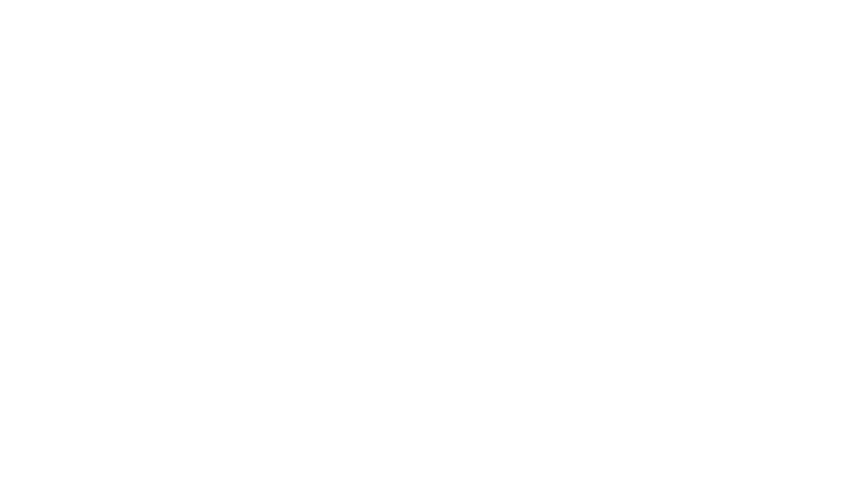
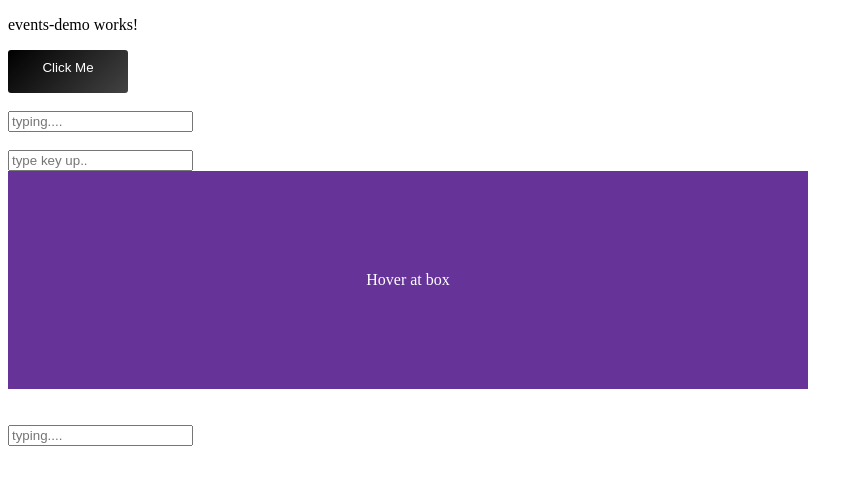
Before and after one commit to iuzaifa/angular.learn.dev, an Angular app: page / in a window 1280 px wide. Shown: the top 484 px of the page, without its empty margins (0-863 px from the left). Built offline with nearby package versions, Linux system fonts and the light colour scheme.

Commit message:
implimentd evets

```diff
--- a/src/app/app.html
+++ b/src/app/app.html
@@ -7,3 +7,4 @@
 <app-event-binding/>
 <app-function-call-on-button-click/> -->
 <!-- <app-data-types/> -->
+<app-events-demo/>
--- a/src/app/app.ts
+++ b/src/app/app.ts
@@ -7,13 +7,14 @@ import { InterpolationComponent } from './interpolation/interpolation';
 import { Login } from './components/login/login';
 import { PropertyBind } from './property-bind/property-bind';
 import { DataTypes } from './data-types/data-types';
+import { EventsDemo } from './events-demo/events-demo';
 
 
 @Component({
   selector: 'app-root',
   // imports: [RouterOutlet, InterpolationComponent, Login, Signin, PropertyBind , EventBinding, FunctionCallOnButtonClick],
   // imports: [RouterOutlet, DataTypes],
-  imports: [RouterOutlet],
+  imports: [RouterOutlet, EventsDemo],
   templateUrl: './app.html',
   styleUrl: './app.css'
 })
--- /dev/null
+++ b/src/app/events-demo/events-demo.css
@@ -0,0 +1,22 @@
+button {
+    width: 120px;
+    padding: 10px 4px 18px 4px;
+    background: linear-gradient(135deg, #000000, #434343);
+    color: white;
+    border: none;
+    cursor: pointer;
+    border-radius: 3px;
+}
+
+
+.box-hover {
+    background: rebeccapurple;
+    width: 600px;
+    padding: 100px;
+    display : flex;
+    align-items: center;
+    justify-items: center;
+    text-align: center;
+    flex-direction: column;
+    color : white
+}
--- /dev/null
+++ b/src/app/events-demo/events-demo.html
@@ -0,0 +1,17 @@
+<p>events-demo works!</p>
+
+<button (click)="handleClick()" >Click Me</button>
+<br>
+<br>
+<input type="text" (input)="onTyping($event)" placeholder="typing....">
+<br>
+<br>
+<input type="text" placeholder="type key up.." (keyup)="onKeyUp($event)">
+
+<div class="box-hover" (mouseover)="OnHover()" (mouseleave)="onLeave()">
+    Hover at  box
+</div>
+<br>
+<br>
+
+<input type="text" (blur)="blurEvent()" (focus)="focusEvent()" placeholder="typing....">
--- /dev/null
+++ b/src/app/events-demo/events-demo.ts
@@ -0,0 +1,40 @@
+import { Component } from '@angular/core';
+
+@Component({
+  selector: 'app-events-demo',
+  imports: [],
+  templateUrl: './events-demo.html',
+  styleUrl: './events-demo.css',
+})
+export class EventsDemo {
+
+  handleClick() {
+    console.log("Clicked Button")
+  }
+
+  onTyping(e : any) {
+    console.log("typing... ", e.target.value)
+
+  }
+
+  onKeyUp (e : any) {
+    console.log("Working" , e.key )
+  }
+
+  OnHover() {
+    console.log("Hover cursor at the box")
+  }
+
+  onLeave(){
+    console.log("Leave cursor at the box")
+  }
+
+  focusEvent() {
+  console.log("Focus Event Triggered");
+}
+
+  blurEvent() {
+    console.log("Blur Event Triggered");
+  }
+
+}
```
Also changed, not shown: 1 other file (tests, documents, lock files or other folders).
